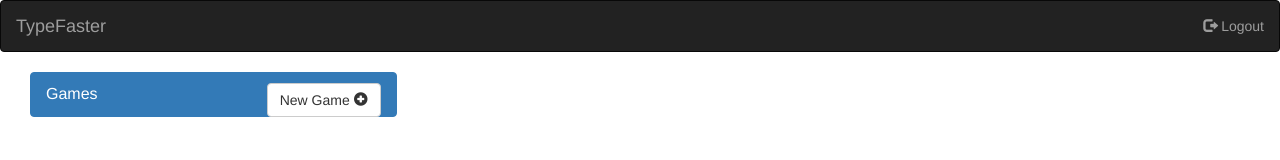
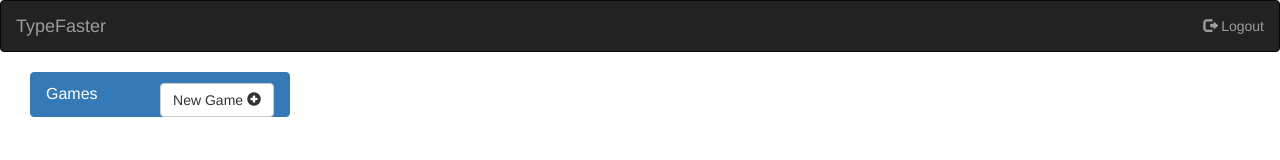
Before and after one commit to tarunbatra/type-faster, a website: page views/index.html in a window 1280 px wide. Drawn offline with nearby package versions, Linux system fonts and the light colour scheme; no server answers; sample sign-in values are in the browser's storage.

Commit message:
Reduces size of gamelist

```diff
--- a/views/index.html
+++ b/views/index.html
@@ -22,7 +22,7 @@
       </div>
     </nav>
 
-    <div class="col-xs-12 col-md-4 games-list">
+    <div class="col-xs-12 col-md-3 games-list">
       <div class="container-fluid">
       	<div class="list-group">
       		<div class="list-group-item active panel-title">
```
